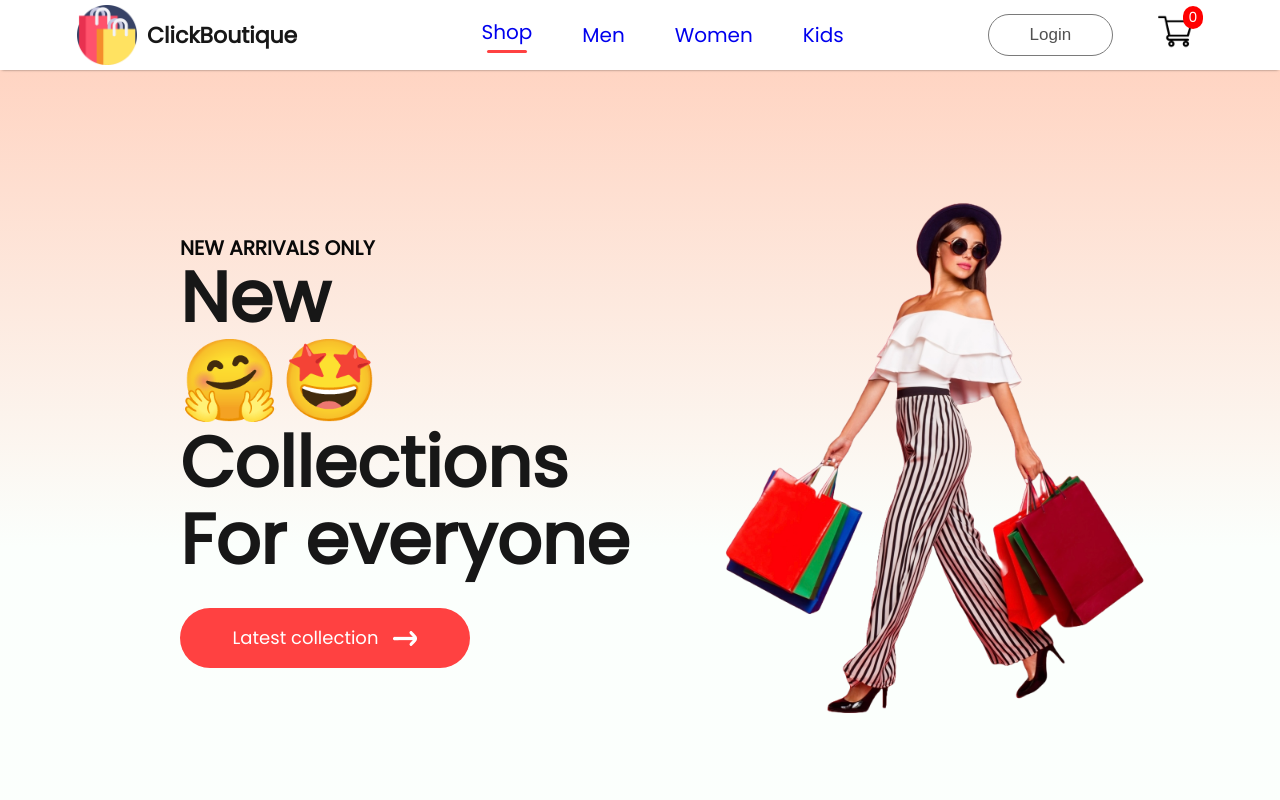
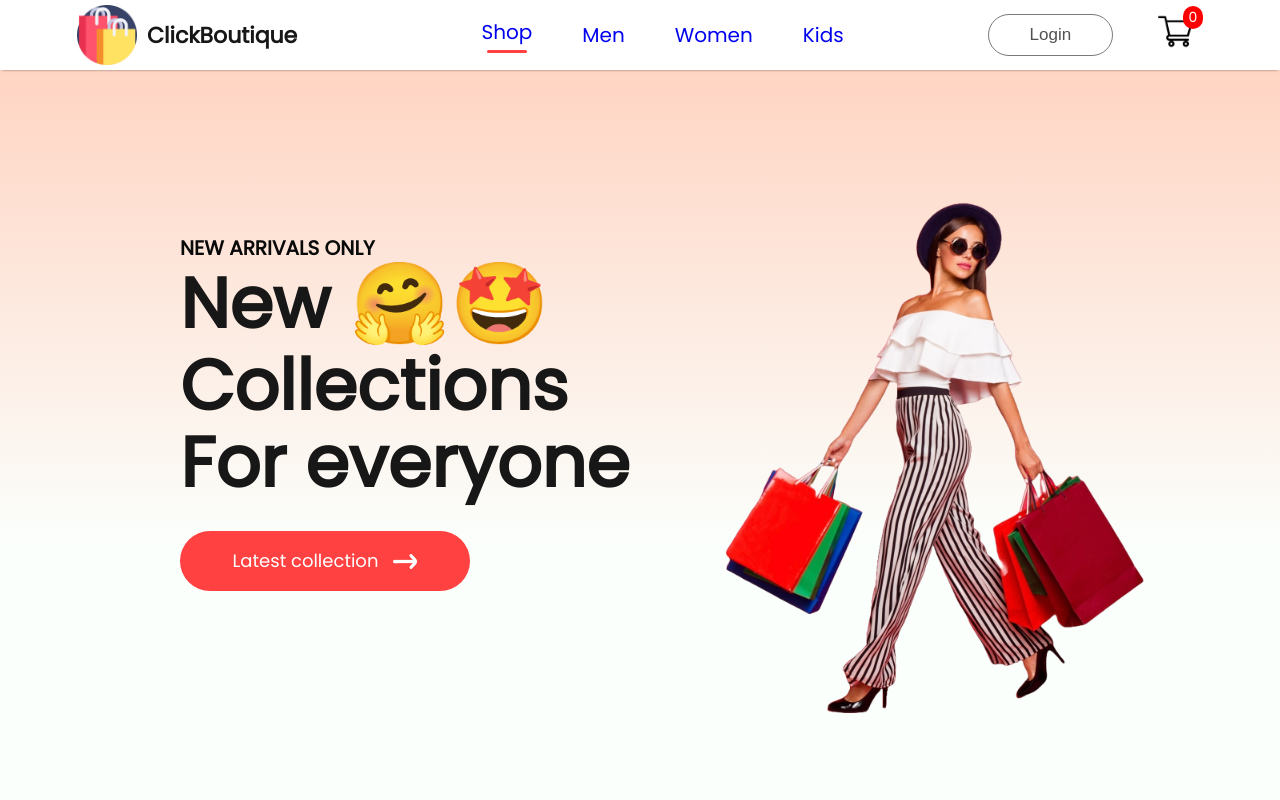
Before and after one commit to NateBalcha/E-shop, a React (Create React App) app: page / in a window 1280 px wide. Shown: the top 800 px of the page. Built offline with nearby package versions, Linux system fonts and the light colour scheme.

Commit message:
hero emoji fixed

```diff
--- a/src/Components/Hero/Hero.css
+++ b/src/Components/Hero/Hero.css
@@ -32,14 +32,11 @@
   font-size: 70px;
   font-weight: 700;
 }
-/* .hero-hand-icon {
+.hero-hand-icon {
   display: flex;
   align-items: center;
   gap: 20px;
-} */
-/* .hero-hand-icon img {
-  width: 105px;
-} */
+}
 .hero-latest-btn {
   display: flex;
   justify-content: center;
```
